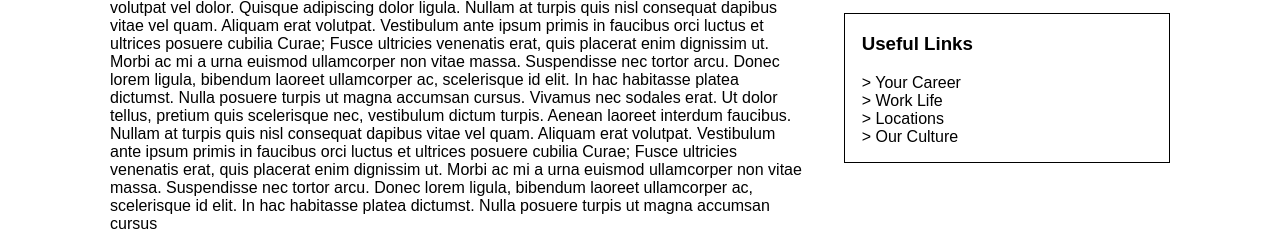
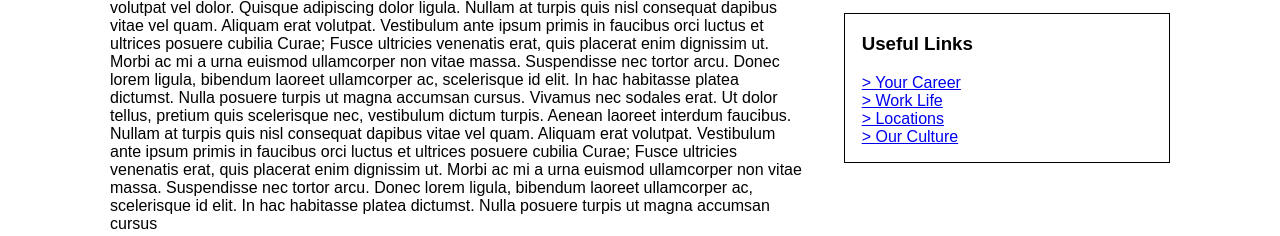
Before and after one commit to cheapwebmonkey/clarity, a plain HTML site: page index2.html in a window 1280 px wide. Shown: the part 567-803 px from the top of the page. Drawn offline with nearby package versions, Linux system fonts and the light colour scheme.

Commit message:
activated links

```diff
--- a/css/hamnav.css
+++ b/css/hamnav.css
@@ -3,6 +3,10 @@ body{
   font-family: 'Arial' 'Helvetica' sans-serif
   margin:0;
 
+}
+
+li{
+  text-decoration: none;
 }
 header{
 	width:100%;
--- a/css/style2.css
+++ b/css/style2.css
@@ -16,6 +16,10 @@
 img {
 	padding: 5px;
     max-width: 100%;
+}
+
+.ul {
+  text-decoration: none;
 }
 
 
--- a/index2.html
+++ b/index2.html
@@ -62,11 +62,12 @@
          </div>
           </div>
           <div class="box2">
-			<div class="ul2"><h3>Useful Links</h3>
-              <div class="li2">> Your Career</div>
-              <div class="li2">> Work Life</div>
-              <div class="li2">> Locations</div>
-              <div class="li2">> Our Culture</div>
+			<ul><h3>Useful Links</h3>
+              <li><a href="#">> Your Career</a></li>
+              <li><a href="#">> Work Life</a></li>
+              <li><a href="#">> Locations</a></li>
+                <li><a href="#">> Our Culture</a></li>
+            </ul>
             </div>
           </div>
             </aside>
@@ -75,7 +76,7 @@
  </div>
 
 	<footer class="main-footer">
-		<p>Careers   |   Benefits   |   Privacy</p>
+		<p><a href="#">Careers   |</a><a href="#">Benefits   |</a><a href="#">Privacy</a></p>
 	</footer>
   <script src="https://ajax.googleapis.com/ajax/libs/jquery/2.1.3/jquery.min.js"></script>
   <script src="js/hamnav.js"></script>
```
